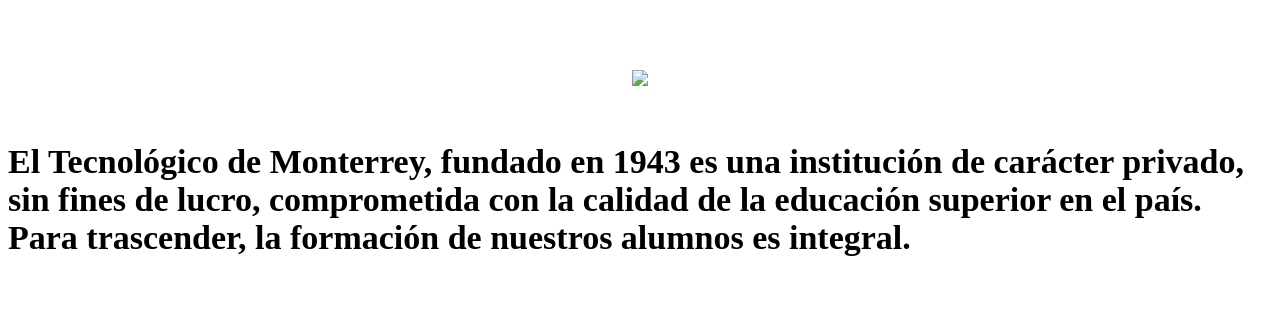
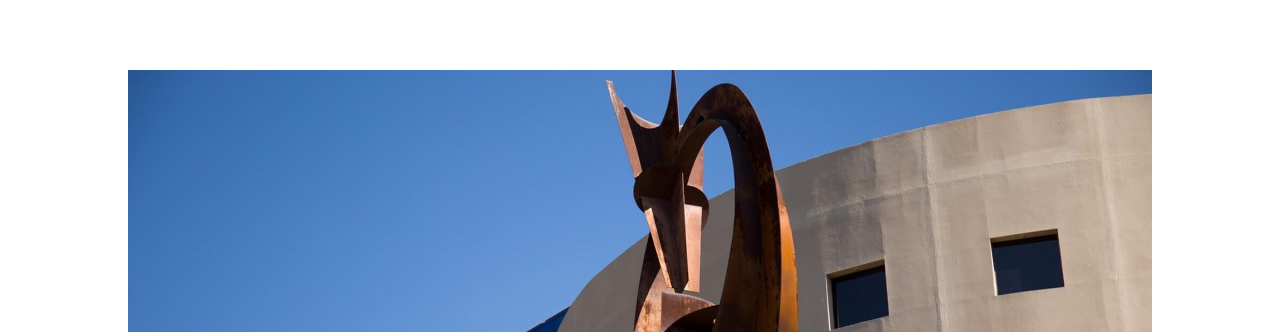
Before and after one commit to JuanFierro310/Practicas2030, a plain HTML site: page Universidad1.html in a window 1280 px wide. Shown: the part 323-655 px from the top of the page. Drawn offline with Linux system fonts and the light colour scheme; files whose address does not match are found by name.

Commit message:
Update Universidad1.html

```diff
--- a/Universidad1.html
+++ b/Universidad1.html
@@ -19,7 +19,7 @@ Instituto Tecnológico y de Estudios Superiores de Monterrey</span></b>
 <br>
 <br>
 <center>
-<img src="../proyecto/descargas/tec.jpg">
+<img src="descargas/tec.jpg">
 </center>
 <br>
 <br>
```
